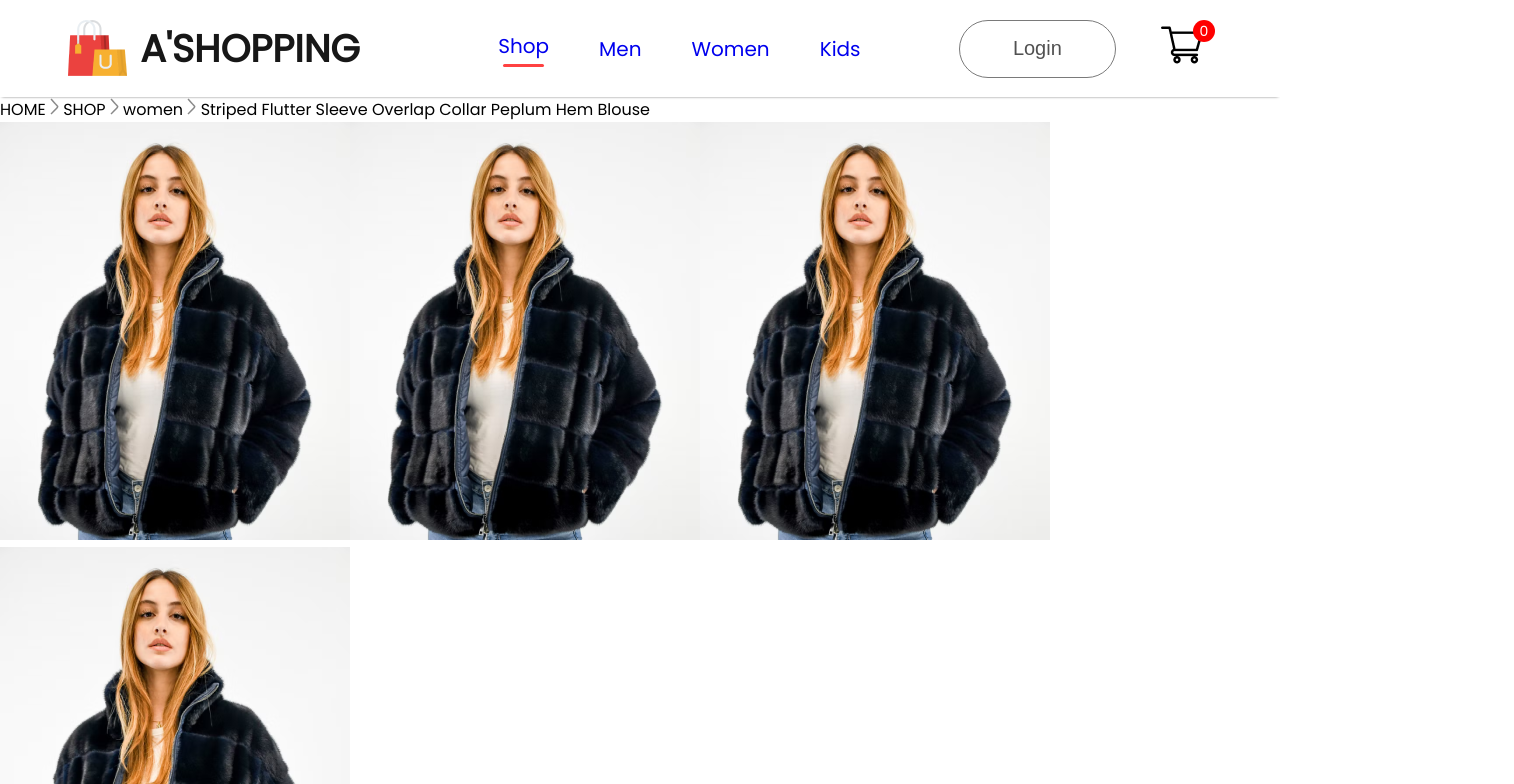
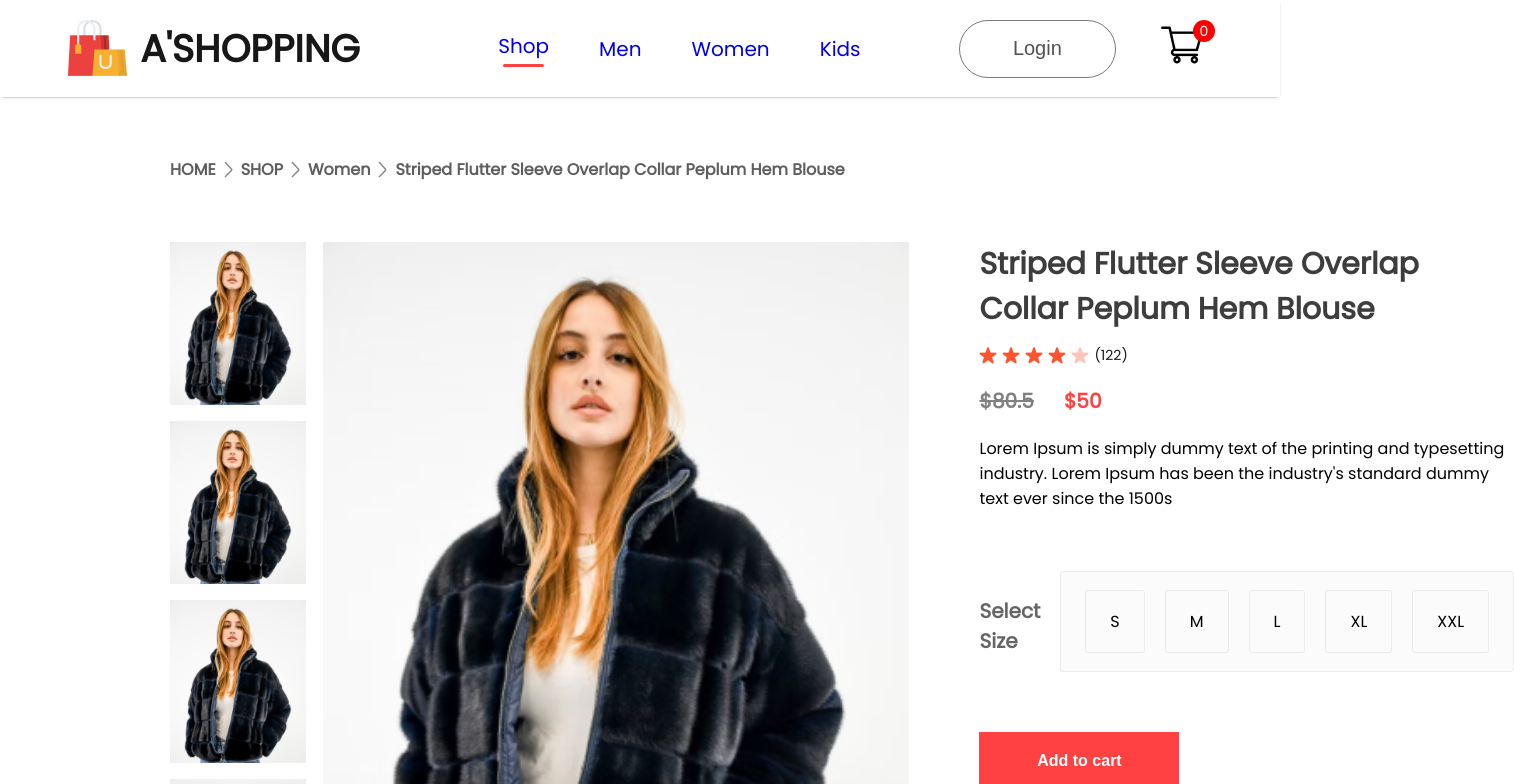
Before and after one commit to Albion007/A-Shopping-E-commerce, a React (Create React App) app: page /product/1 in a window 1280 px wide. Shown: the top 784 px of the page, 1514 px wide, since content can reach past the window. Built offline with nearby package versions, Linux system fonts and the light colour scheme.

Commit message:
updated on product displays

```diff
--- a/src/Components/Breadcrum.jsx/Breadcrum.css
+++ b/src/Components/Breadcrum.jsx/Breadcrum.css
@@ -0,0 +1,10 @@
+.breadcrum{
+    display: flex;
+    align-items: center;
+    gap: 8px;
+    color: #5e5e5e;
+    font-size: 16px;
+    font-weight: 600;
+    margin: 60px 170px;
+    text-transform: capitalize;
+}
--- a/src/Components/ProductDisplay/ProductDisplay.css
+++ b/src/Components/ProductDisplay/ProductDisplay.css
@@ -0,0 +1,88 @@
+.productdisplay{
+    display: flex;
+    margin: 0px 170px;
+}
+.productdisplay-left{
+    display: flex;
+    gap: 17px;
+}
+.productdisplay-img-list{
+    display: flex;
+    flex-direction: column;
+    gap: 16px;
+}
+.productdisplay-img-list img{
+    height: 163px;
+}
+.productdisplay-main-img{
+    width: 586px;
+    height: 700px;
+}
+.productdisplay-right{
+    margin: 0px 70px;
+    display: flex;
+    flex-direction: column;
+}
+.productdisplay-right h1{
+    color: #3d3d3d;
+    font-size: 30px;
+    font-weight: 600;
+}
+.productdisplay-right-stars{
+    display: flex;
+    align-items: center;
+    margin-top: 13px;
+    gap: 5px;
+    color: #1c1c1c;
+    font-size: 14px;
+}
+.productdisplay-right-prices{
+    display: flex;
+    margin: 20px 0px;
+    gap: 30px;
+    font-size: 20px;
+    font-weight: 600;
+}
+.productdisplay-right-price-old{
+    color: #818181;
+    text-decoration: line-through;
+}
+.productdisplay-right-price-new{
+    color: #ff4141;
+}
+.productdisplay-right-sizes h1{
+    margin-top: 55px;
+    color: #656565;
+    font-size: 20px;
+    font-weight: 600;
+}
+.productdisplay-right-sizes{
+    display: flex;
+    margin: 30px 0px;
+    gap: 20px;
+}
+.productdisplay-right-sizes div{
+    padding: 18px 24px;
+    background: #fbfbfb;
+    border: 1px solid #ebebeb;
+    border-radius: 3px;
+    cursor: pointer;
+}
+.productdisplay-right button{
+    padding: 20px 40px;
+    width: 200px;
+    font-size: 16px;
+    font-weight: 600;
+    color: white;
+    background: #ff4141;
+    margin-bottom: 40px;
+    border: none;
+    outline: none;
+    cursor: pointer;
+}
+.productdisplay-right-category{
+    margin-top: 10px;
+}
+.productdisplay-right-category span{
+    font-weight: 600;
+}
--- a/src/Components/ProductDisplay/ProductDisplay.jsx
+++ b/src/Components/ProductDisplay/ProductDisplay.jsx
@@ -20,7 +20,7 @@
       </div>
       <div className='productdisplay-right'>
         <h1>{product.name}</h1>
-        <div className='productdisplay-right-star'>
+        <div className='productdisplay-right-stars'>
             <img src={star_icon} alt='' />
             <img src={star_icon} alt='' />
             <img src={star_icon} alt='' />
@@ -36,9 +36,9 @@
           Lorem Ipsum is simply dummy text of the printing and typesetting industry.
           Lorem Ipsum has been the industry's standard dummy text ever since the 1500s
         </div>
-        <div className="productdisplay-right-size">
+        <div className="productdisplay-right-sizes">
           <h1>Select Size</h1>
-          <div className="productdisplay-right-size">
+          <div className="productdisplay-right-sizes">
             <div>S</div>
             <div>M</div>
             <div>L</div>
```
